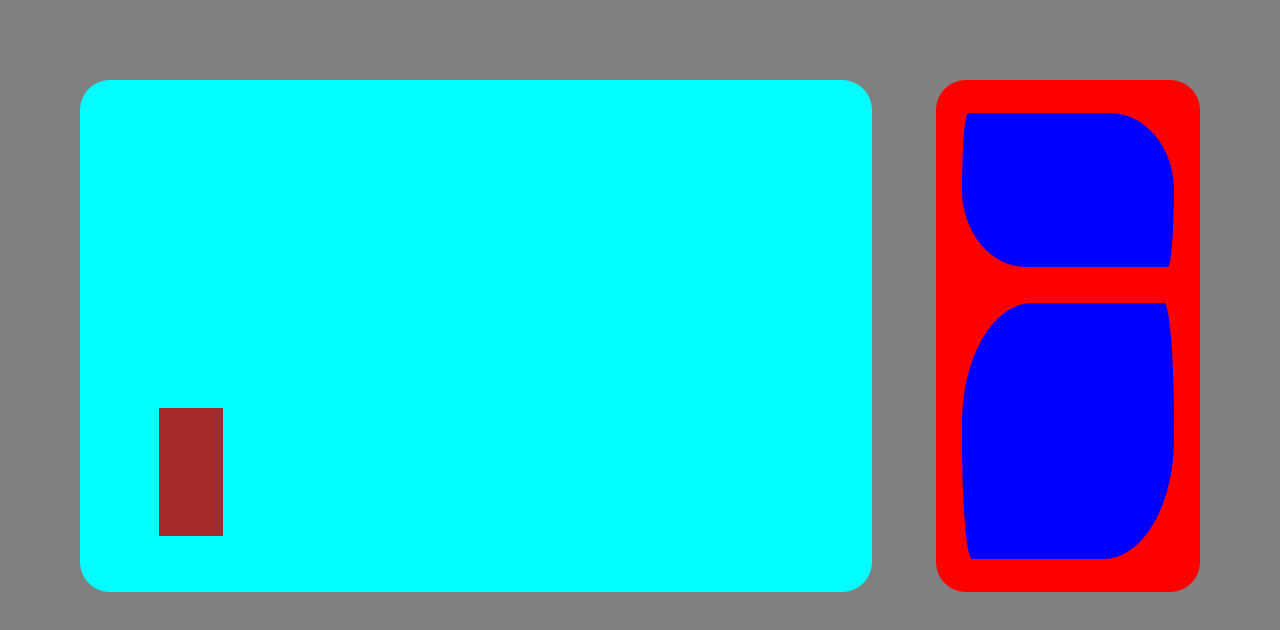
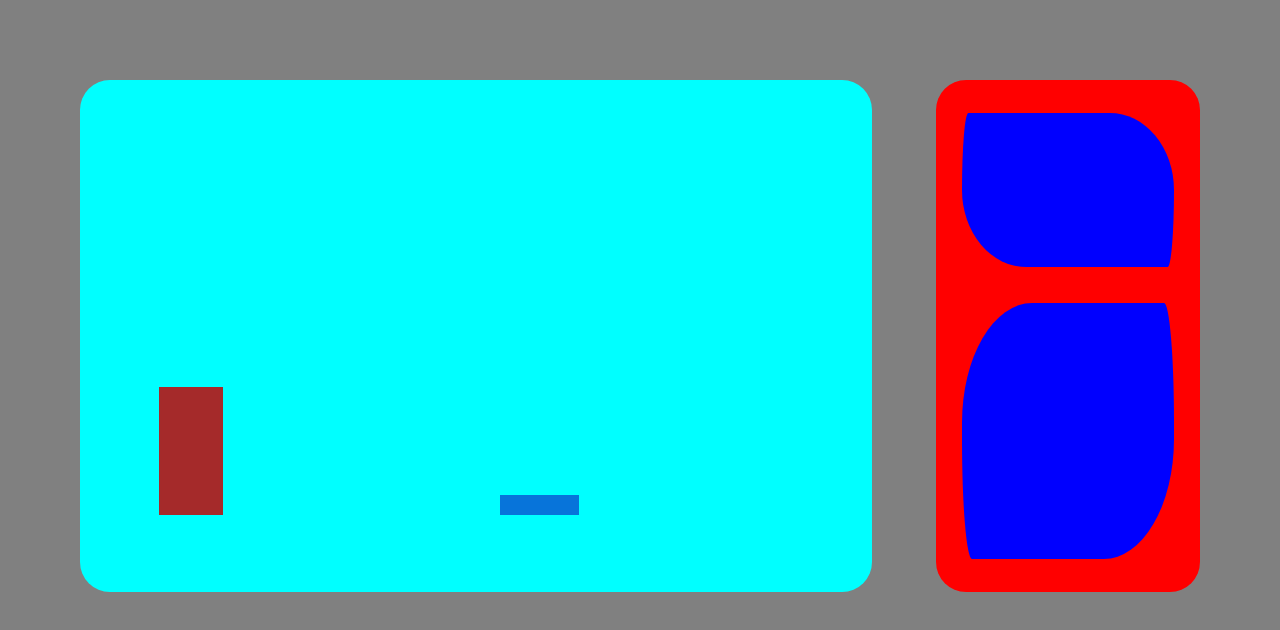
Before and after one commit to DanielVegaSuarez/First-project, a plain HTML site: page index.html in a window 1280 px wide. Drawn offline with Linux system fonts and the light colour scheme.

Commit message:
enemy dies when reaching end of board

```diff
--- a/components/Obstacle.js
+++ b/components/Obstacle.js
@@ -4,6 +4,7 @@ function Obstacle (x, y) {
     this.y = y
     this.speed = 1
     this.sprite
+    this.moveTimer
 
     this.createObstacle = function () {
         let newObstacle = document.createElement("div");
@@ -18,8 +19,15 @@ function Obstacle (x, y) {
         let timer = setInterval(function(){
             self.sprite.style.left =
               parseInt(self.sprite.style.left) - self.speed + "%";
-        }, 30)
+        }, 100)
+         this.moveTimer = timer
     }
+
+    this.removeObstacle = function () {
+        document.querySelector("#board").removeChild(this.sprite)
+        clearInterval(this.moveTimer)
+    }
+
 }
 
 export { Obstacle }
--- a/index.css
+++ b/index.css
@@ -44,6 +44,7 @@ body {
 }
 
 #player {
+  display: inline-block;
   background-color: brown;
   width: 8%;
   height: 25%;
@@ -57,6 +58,7 @@ body {
 }
 
 .obstacle {
+  display: inline-block;
   width: 10%;
   height: 4%;
   background-color: rgb(7, 116, 218);
--- a/index.js
+++ b/index.js
@@ -2,9 +2,18 @@ import { Player } from "./components/Player.js"
 import { Obstacle } from "./components/Obstacle.js"
 
 const player = new Player(10, 60);
-const obstacle = new Obstacle(100, 85)
+const obstacle = new Obstacle(95, 60)
 
-obstacle.createObstacle()
 player.createPlayer()
-obstacle.movement()
+function obstacleLoop (){
+    obstacle.createObstacle()
+    obstacle.movement()
+    setInterval(()=>{
+        if(parseInt(obstacle.sprite.style.left) + 18 <= 0){
+            obstacle.removeObstacle()
+        }
+    }, 25)
+}
+obstacleLoop()
+
 window.onkeydown = player.jump
```
